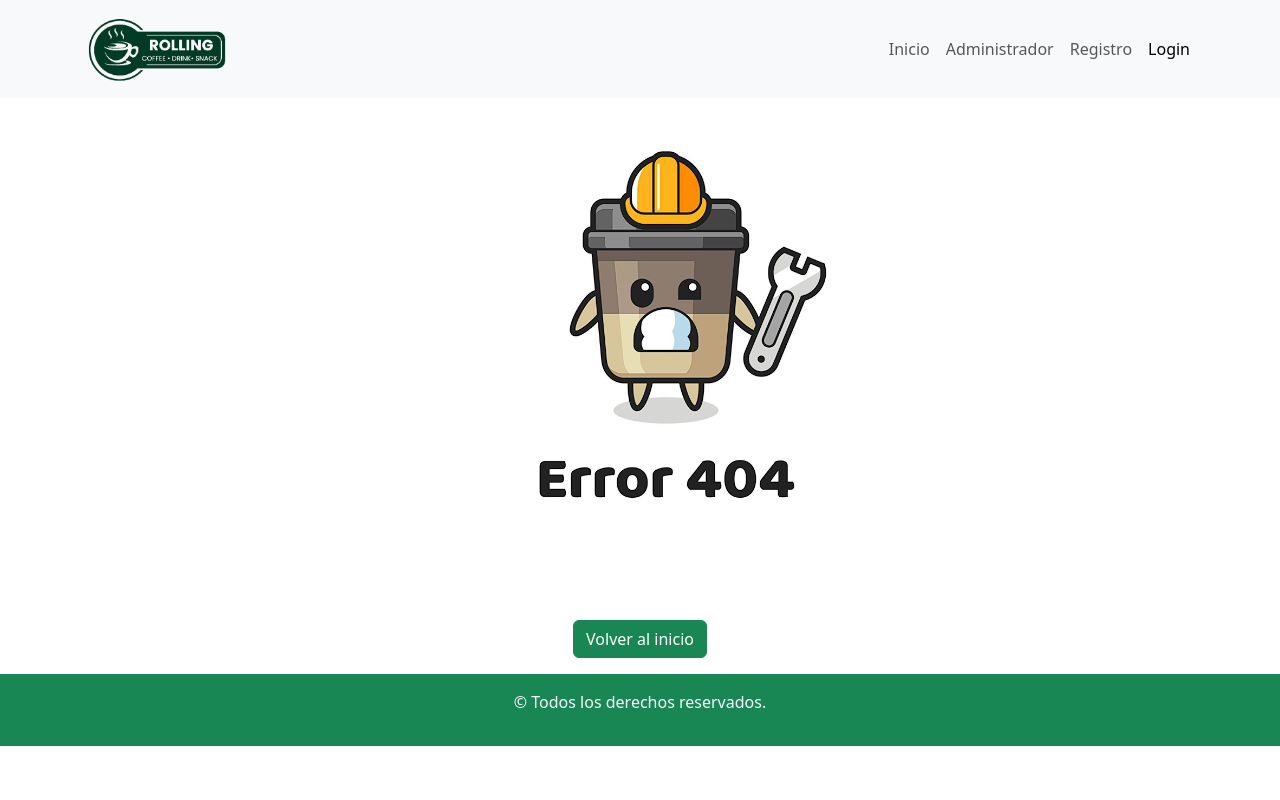
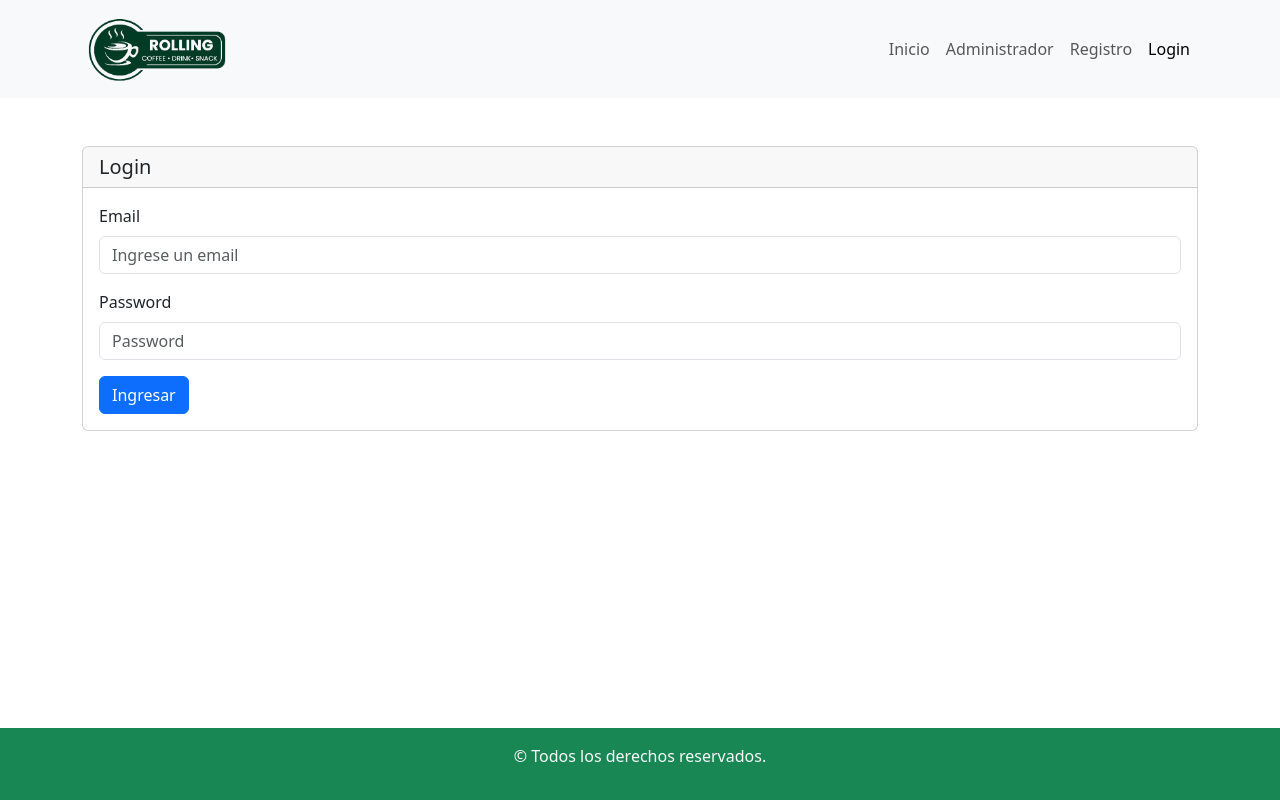
Before and after one commit to AndresSantamarina/rollingCoffee, a React (Vite) app: page /login in a window 1280 px wide. Built offline with nearby package versions, Linux system fonts and the light colour scheme; no server answers.

Commit message:
agregue el login, agregue el link en editar y cambie el titulo segun se cree otro producto o se edite

```diff
--- a/src/App.jsx
+++ b/src/App.jsx
@@ -9,6 +9,7 @@ import "bootstrap-icons/font/bootstrap-icons.css";
 import { BrowserRouter, Routes, Route } from "react-router-dom";
 import FormularioProducto from "./components/pages/producto/FormularioProducto";
 import DetalleProducto from "./components/pages/producto/DetalleProducto";
+import Login from "./components/pages/producto/Login";
 //npx json-server db.json
 
 function App() {
@@ -21,28 +22,23 @@ function App() {
         <Route
           exact
           path="/administrador/crear"
-          element={<FormularioProducto editar={false}/>}
+          element={
+            <FormularioProducto editar={false} titulo="Nuevo producto" />
+          }
         ></Route>
         <Route
           exact
           path="/administrador/editar/:id"
-          element={<FormularioProducto editar={true}/>}
+          element={
+            <FormularioProducto editar={true} titulo="Editar producto" />
+          }
         ></Route>
         <Route exact path="/detalle" element={<DetalleProducto />}></Route>
+        <Route exact path="/login" element={<Login />}></Route>
         <Route path="*" element={<Error404 />}></Route>
       </Routes>
       <Footer />
     </BrowserRouter>
-
-    // <section className="contenedor">
-    //   <div className="contenido">
-    //     <Menu />
-    //     <Inicio />
-    //     {/* <Administrador/> */}
-    //     {/* <Error404/> */}
-    //   </div>
-    //   <Footer />
-    // </section>
   );
 }
 
--- a/src/components/pages/producto/FormularioProducto.jsx
+++ b/src/components/pages/producto/FormularioProducto.jsx
@@ -3,7 +3,7 @@ import { useForm } from "react-hook-form";
 import { crearProductoAPI } from "../../../helpers/queries";
 import Swal from "sweetalert2";
 
-const FormularioProducto = ({ editar }) => {
+const FormularioProducto = ({ editar, titulo }) => {
   const {
     register,
     handleSubmit,
@@ -15,7 +15,7 @@ const FormularioProducto = ({ editar }) => {
     console.log(producto);
     if (editar === true) {
       //agregar la logica cuando edito
-      console.log("Aqui tengo que editar")
+      console.log("Aqui tengo que editar");
     } else {
       //solicitar a la api guardar un producto nuevo
       const respuesta = await crearProductoAPI(producto);
@@ -38,7 +38,7 @@ const FormularioProducto = ({ editar }) => {
 
   return (
     <section className="container mainSection">
-      <h1 className="display-4 mt-5">Nuevo producto</h1>
+      <h1 className="display-4 mt-5">{titulo}</h1>
       <hr />
       <Form className="my-4" onSubmit={handleSubmit(productoValidado)}>
         <Form.Group className="mb-3" controlId="formNombreProdcuto">
--- a/src/components/pages/producto/ItemProducto.jsx
+++ b/src/components/pages/producto/ItemProducto.jsx
@@ -1,6 +1,7 @@
 import { Button } from "react-bootstrap";
 import Swal from "sweetalert2";
 import { borrarProductoAPI, leerProductosAPI } from "../../../helpers/queries";
+import { Link } from "react-router-dom";
 
 const ItemProducto = ({ producto, setProductos }) => {
   const borrarProducto = () => {
@@ -51,9 +52,12 @@ const ItemProducto = ({ producto, setProductos }) => {
       </td>
       <td>{producto.categoria}</td>
       <td className="text-center">
-        <Button variant="warning" className="me-lg-2">
+        <Link
+          className="me-lg-2 btn btn-warning"
+          to={"/administrador/editar/" + producto.id}
+        >
           <i className="bi bi-pencil-square"></i>
-        </Button>
+        </Link>
         <Button variant="danger" onClick={borrarProducto}>
           <i className="bi bi-trash"></i>
         </Button>
--- /dev/null
+++ b/src/components/pages/producto/Login.jsx
@@ -0,0 +1,85 @@
+import { Form, Button, Container, Card } from "react-bootstrap";
+import { useForm } from "react-hook-form";
+
+
+const Login = () => {
+  const {
+    register,
+    handleSubmit,
+    formState: { errors },
+  } = useForm();
+
+  const onSubmit = (usuario) => {};
+
+  return (
+    <Container className="mainSection">
+      <Card className="my-5">
+        <Card.Header as="h5">Login</Card.Header>
+        <Card.Body>
+          <Form onSubmit={handleSubmit(onSubmit)}>
+            <Form.Group className="mb-3" controlId="formBasicEmail">
+              <Form.Label>Email</Form.Label>
+              <Form.Control
+                type="text"
+                placeholder="Ingrese un email"
+                {...register("email", {
+                  required: "El email es obligatorio",
+                  minLength: {
+                    value: 4,
+                    message: "El email debe contener al menos 4 caracteres",
+                  },
+                  maxLength: {
+                    value: 250,
+                    message:
+                      "El email debe contener como máximo 250 caracteres",
+                  },
+                  pattern: {
+                    value: /^[a-zA-Z0-9._-]+@[a-zA-Z0-9.-]+\.[a-zA-Z]{2,6}$/,
+                    message:
+                      "Ingrese una dirección de correo electrónico válida",
+                  },
+                })}
+              />
+              <Form.Text className="text-danger">
+                {errors.email?.message}
+              </Form.Text>
+            </Form.Group>
+
+            <Form.Group className="mb-3" controlId="formBasicPassword">
+              <Form.Label>Password</Form.Label>
+              <Form.Control
+                type="password"
+                placeholder="Password"
+                {...register("password", {
+                  required: "El password es obligatorio",
+                  minLength: {
+                    value: 8,
+                    message: "el minimo es de 8 caracteres",
+                  },
+                  maxLength: {
+                    value: 12,
+                    message: "el maximo es de 15 caracteres",
+                  },
+                  pattern: {
+                    value: /^(?=.*\d)(?=.*[a-z])(?=.*[A-Z]).{8,}$/,
+                    message:
+                      "El password debe contener al menos una letra mayúscula, una letra minúscula y un número",
+                  },
+                })}
+              />
+              <Form.Text className="text-danger">
+                {errors.password?.message}
+              </Form.Text>
+            </Form.Group>
+
+            <Button variant="primary" type="submit">
+              Ingresar
+            </Button>
+          </Form>
+        </Card.Body>
+      </Card>
+    </Container>
+  );
+};
+
+export default Login;
```
